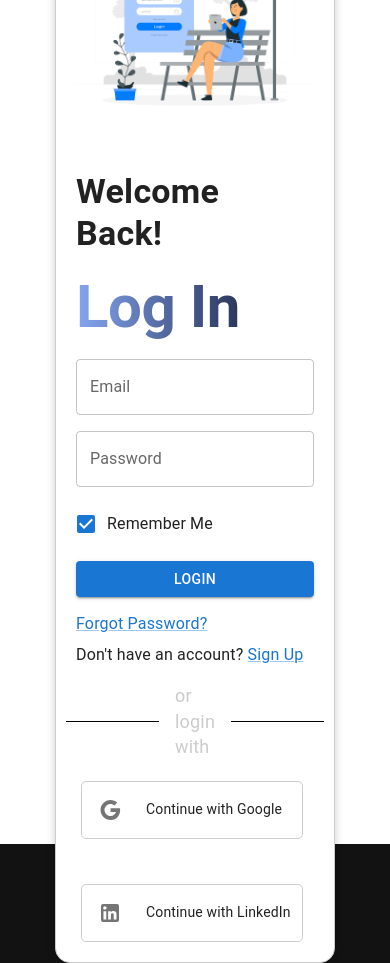
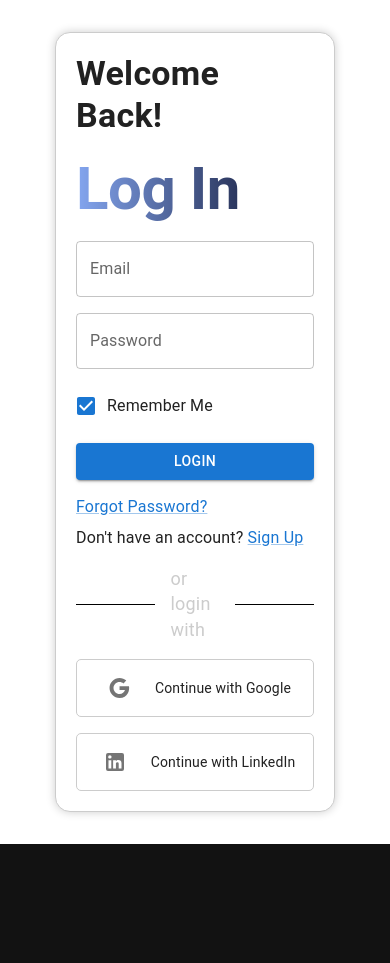
Before and after one commit to Hiru1003/chatgpt-ui, a React (Create React App) app: page /login in a window 390 px wide. After the commit the page ends 844 px from the top, so only its background shows below. Built offline with nearby package versions, Linux system fonts and the light colour scheme.

Commit message:
login with responsiveness

```diff
--- a/src/components/Login.js
+++ b/src/components/Login.js
@@ -1,10 +1,14 @@
 import React from 'react';
-import { Box, Typography, TextField, Button, Checkbox, FormControlLabel, Link, Grid , Divider, IconButton} from '@mui/material';
-import loginImage from '../assets/login.jpeg'
+import { Box, Typography, TextField, Button, Checkbox, FormControlLabel, Link, Grid, Divider, IconButton } from '@mui/material';
+import {useMediaQuery } from '@mui/material';
+import loginImage from '../assets/login.jpeg';
 import GoogleIcon from '@mui/icons-material/Google';
 import LinkedInIcon from '@mui/icons-material/LinkedIn';
 
 const LoginPage = () => {
+  //const theme = useTheme();
+  const isSmallScreen = useMediaQuery('(max-width:900px)');
+
   return (
     <Box
       sx={{
@@ -25,19 +29,25 @@ const LoginPage = () => {
           alignItems: 'center',
           padding: '20px',
           width: '80%',
-          backgroundColor:'white',
+          maxWidth: '900px',
+          backgroundColor: 'white',
           boxShadow: '0px 0px 10px rgba(0, 0, 0, 0.2)',
         }}
       >
         <Grid container spacing={3}>
           {/* Left column for login form */}
-          <Grid item xs={12} sm={6}>
+{!isSmallScreen && (
+  <Grid item xs={12} sm={6} display="flex" alignItems="center" justifyContent="center">
+    <Box display="flex" alignItems="center" justifyContent="center" height="100%">
       <img src={loginImage} alt="Logo" style={{ maxWidth: '100%', height: 'auto' }} />
+    </Box>
   </Grid>
+)}
+
           {/* Right column for login form */}
-          <Grid item xs={12} sm={6} container justifyContent="center" alignItems="center">
-            <Box>
-              <Typography variant="h4" gutterBottom sx={{ mb: 2 ,fontWeight:'bold'}} >
+          <Grid item xs={12} sm={isSmallScreen ? 12 : 6} container justifyContent="center" alignItems="center">
+            <Box width="100%">
+              <Typography variant="h4" gutterBottom sx={{ mb: 2, fontWeight: 'bold' }}>
                 Welcome Back!
               </Typography>
               <Typography
@@ -71,59 +81,51 @@ const LoginPage = () => {
               <FormControlLabel
                 control={<Checkbox defaultChecked />}
                 label="Remember Me"
-                sx={{ mb: 2, textAlign:'left' }}
+                sx={{ mb: 2, textAlign: 'left' }}
               />
               <Button variant="contained" color="primary" fullWidth sx={{ mb: 2 }}>
                 Login
               </Button>
-              <Typography variant="body2" sx={{ mb: 1 , fontSize:'16px'}}>
+              <Typography variant="body2" sx={{ mb: 1, fontSize: '16px' }}>
                 <Link href="/forgot-password">Forgot Password?</Link>
               </Typography>
-              <Typography variant="body2" sx={{ mb: 2, fontSize:'16px' }}>
+              <Typography variant="body2" sx={{ mb: 2, fontSize: '16px' }}>
                 Don't have an account? <Link href="/signup">Sign Up</Link>
               </Typography>
 
               {/* Divider and "or login with" text */}
               <Box sx={{ display: 'flex', alignItems: 'center', justifyContent: 'center', my: 2 }}>
-                <Divider sx={{ width: '39%', backgroundColor: 'black' }} />
+                <Divider sx={{ width: '33%', backgroundColor: 'black' }} />
                 <Typography variant="body2" sx={{ color: '#ccc', px: 2, fontSize: '18px' }}>
                   or login with
                 </Typography>
-                <Divider sx={{ width: '39%', backgroundColor: 'black' }} />
+                <Divider sx={{ width: '33%', backgroundColor: 'black' }} />
               </Box>
 
-
-              <Grid container spacing={5} justifyContent="space-between" alignItems="center" marginLeft={'5px'}>
-              <Grid container  justifyContent="space-between">
-              <Grid item xs={12} sm={6} marginTop={'45px'}>
+              <Grid container spacing={2} justifyContent="center" alignItems="center">
+                <Grid item xs={12} sm={6}>
                   {/* Google login */}
-                <Box sx={{ border: '1px solid #ccc', borderRadius: '5px', p: 1, display: 'flex', alignItems: 'center', width: '80%'}}>
+                  <Box sx={{ border: '1px solid #ccc', borderRadius: '5px', p: 1, display: 'flex', alignItems: 'center', justifyContent: 'center' }}>
                     <IconButton>
                       <GoogleIcon />
                     </IconButton>
-                  <Typography variant="body2" sx={{ mb: 0.2, ml: 2 }}>
+                    <Typography variant="body2" sx={{ ml: 2 }}>
                       Continue with Google
                     </Typography>
                   </Box>
                 </Grid>
-              <Grid item xs={12} sm={6} marginTop={'45px'}>
+                <Grid item xs={12} sm={6}>
                   {/* LinkedIn login */}
-                <Box sx={{ border: '1px solid #ccc', borderRadius: '5px', p: 1, display: 'flex', alignItems: 'center', width: '80%'}}>
+                  <Box sx={{ border: '1px solid #ccc', borderRadius: '5px', p: 1, display: 'flex', alignItems: 'center', justifyContent: 'center' }}>
                     <IconButton>
                       <LinkedInIcon />
                     </IconButton>
-                  <Typography variant="body2" sx={{ mb: 0.2, ml: 2 }}>
+                    <Typography variant="body2" sx={{ ml: 2 }}>
                       Continue with LinkedIn
                     </Typography>
                   </Box>
                 </Grid>
               </Grid>
-
-
-
-
-            </Grid>
-
             </Box>
           </Grid>
         </Grid>
```
Lines whose indentation alone changed are shown as unchanged.
